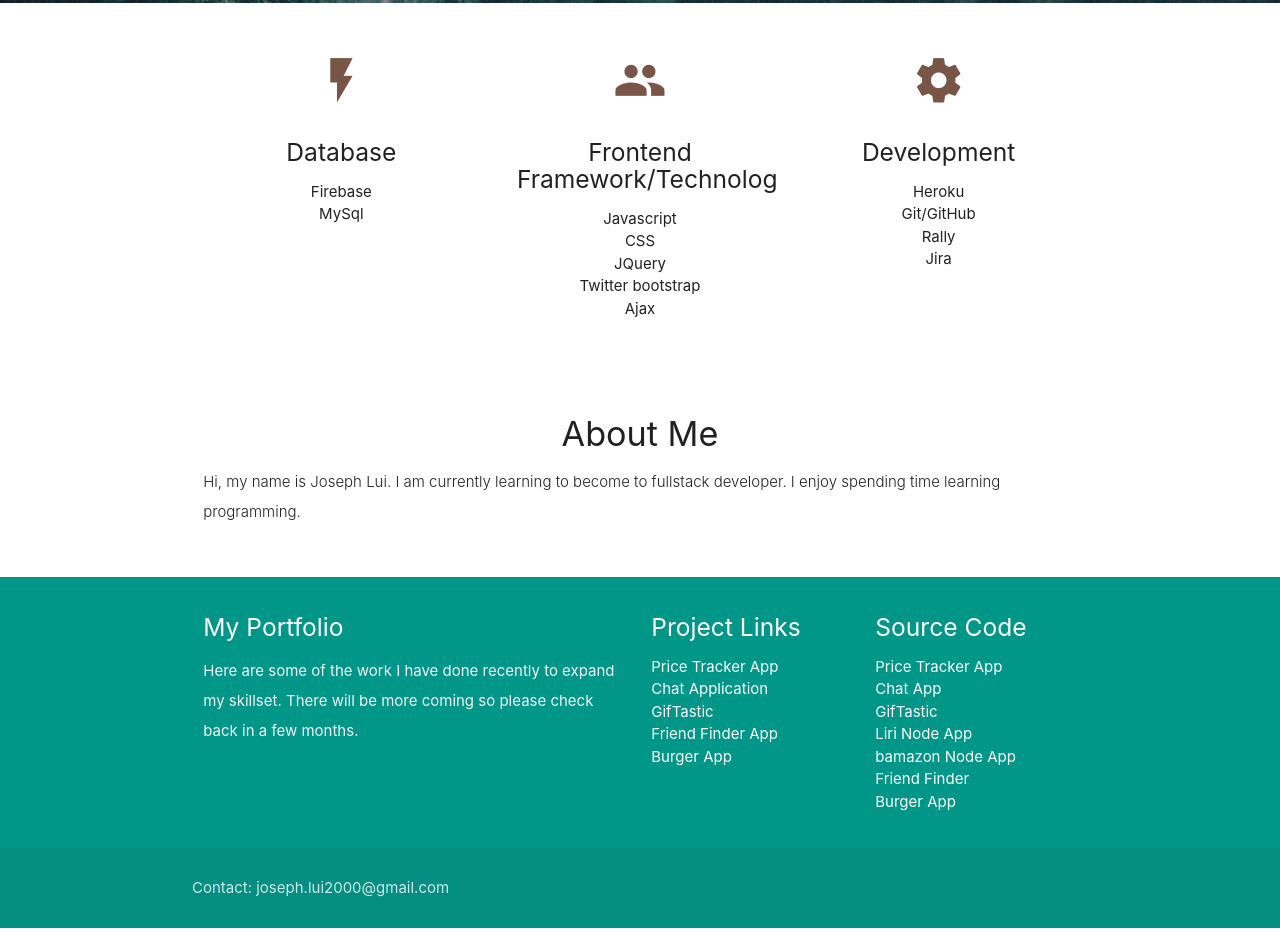
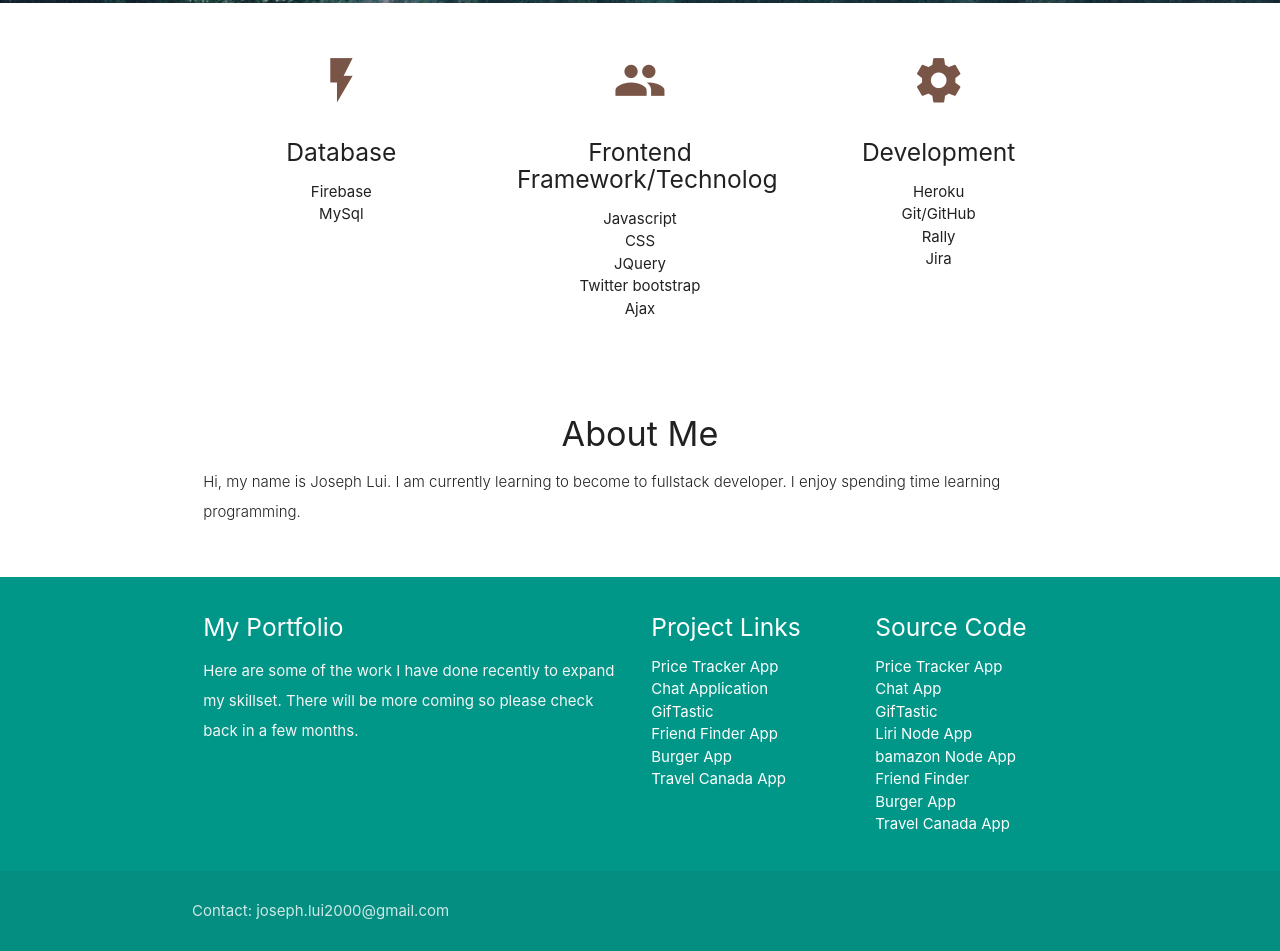
Before and after one commit to josephlui/portfolio, a plain HTML site: page index.html in a window 1280 px wide. Shown: the part 441-1392 px from the top of the page. Before the commit the page ends 1369 px from the top, so only its background shows below. Drawn offline with nearby package versions, Linux system fonts and the light colour scheme.

Commit message:
update project2 links

```diff
--- a/index.html
+++ b/index.html
@@ -157,6 +157,9 @@
             <li><a class="white-text" href="https://josephlui.github.io/GifTastic/">GifTastic</a></li>
             <li><a class="white-text" href="https://friend-finder-joe.herokuapp.com">Friend Finder App</a></li>
             <li><a class="white-text" href="https://afternoon-eyrie-82831.herokuapp.com/index">Burger App</a></li>
+            <li><a class="white-text" href="https://lit-wildwood-65425.herokuapp.com/index">Travel Canada App</a></li>
+
+
           </ul>
         </div>
          <div class="col l3 s12">
@@ -169,6 +172,7 @@
             <li><a class="white-text" href="https://github.com/josephlui/bamazon">bamazon Node App</a></li>
             <li><a class="white-text" href="https://github.com/josephlui/FriendFinder">Friend Finder</a></li>
             <li><a class="white-text" href="https://github.com/josephlui/burger">Burger App</a></li>
+            <li><a class="white-text" href="https://github.com/josephlui/travelCanada">Travel Canada App</a></li>
 
 
           </ul>
```
